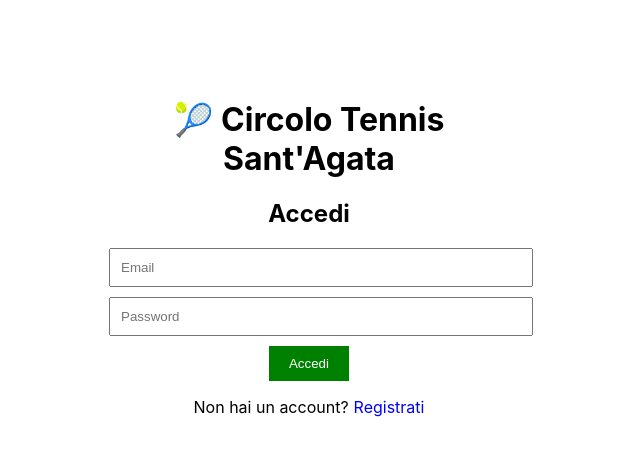
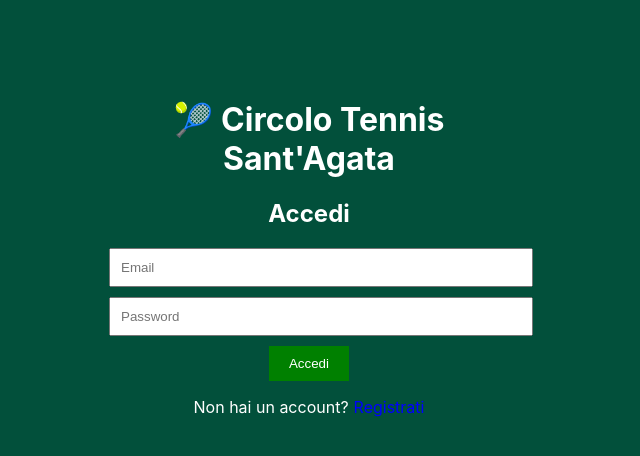
Before and after one commit to giorgiozuccarello/circolo-tennis, a React (Create React App) app: page / in a window 1280 px wide. Shown: the top 456 px of the page, without its empty margins (331-971 px from the left). Built offline with nearby package versions, Linux system fonts and the light colour scheme; no server answers.

Commit message:
sfondo arancione testi bianchi

```diff
--- a/src/index.css
+++ b/src/index.css
@@ -1,10 +1,14 @@
 body {
+   background-color: #02503b;
+  color: white;
   margin: 0;
+  padding: 0;
   font-family: -apple-system, BlinkMacSystemFont, 'Segoe UI', 'Roboto', 'Oxygen',
     'Ubuntu', 'Cantarell', 'Fira Sans', 'Droid Sans', 'Helvetica Neue',
     sans-serif;
   -webkit-font-smoothing: antialiased;
   -moz-osx-font-smoothing: grayscale;
+
 }
 
 code {
```
